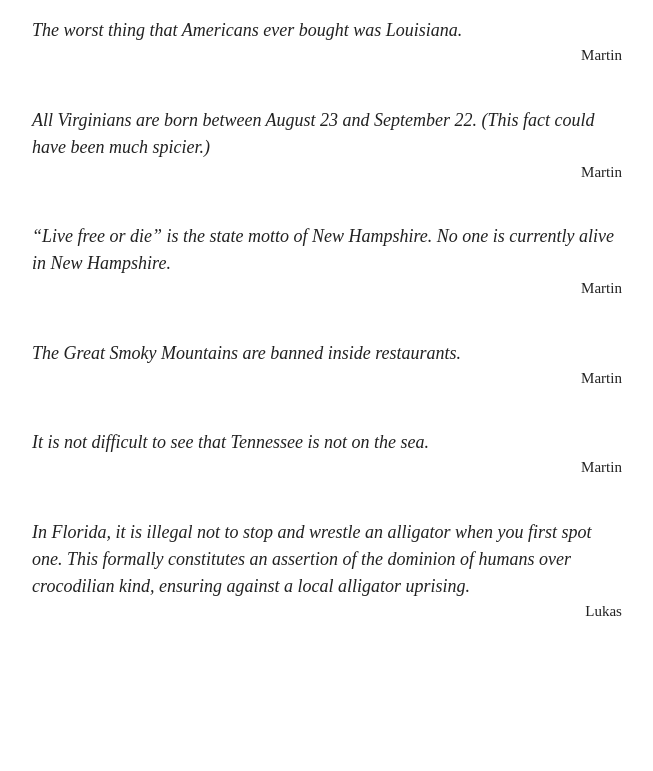
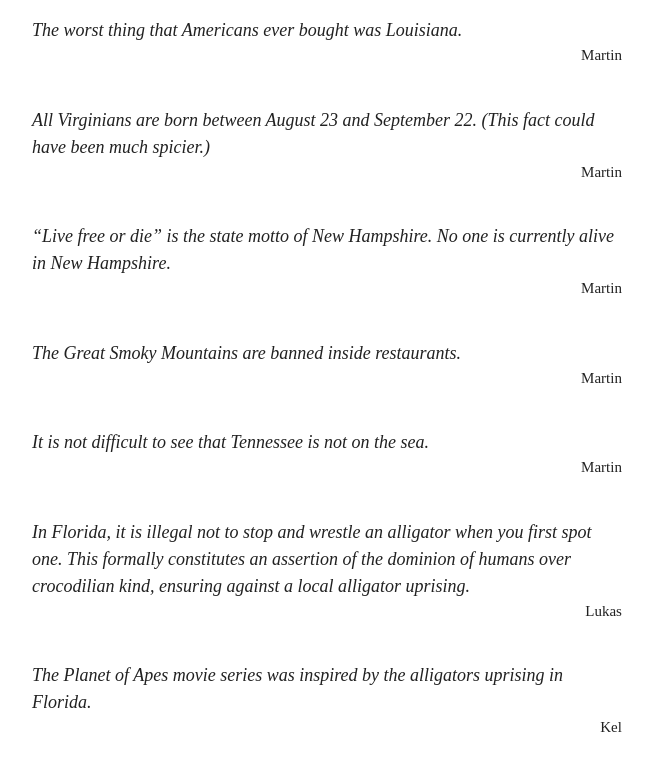
Before and after one commit to lnabergall/lnabergall.github.io, a plain HTML site: page index.html in a window 1280 px wide. Shown: the part 9884-10655 px from the top of the page, without its empty margins (313-966 px from the left). Before the commit the page ends 10596 px from the top, so only its background shows below. Drawn offline with nearby package versions, Linux system fonts and the light colour scheme.

Commit message:
ran update.py @ Wed  5 Aug 2020 12:13:13 EDT

```diff
--- a/index.html
+++ b/index.html
@@ -1573,6 +1573,20 @@
             </div>
             <div class="author">
               <span>Lukas</span>
+            </div>
+          </div>
+        </div>
+
+        <!-- 8/5/2020 12:10:56 -->
+        <div class="row fact">
+          <div class="col s8 push-s2">
+            <div class="quote">
+              <span>
+                The Planet of Apes movie series was inspired by the alligators uprising in Florida.
+              </span>
+            </div>
+            <div class="author">
+              <span>Kel</span>
             </div>
           </div>
         </div>
```
